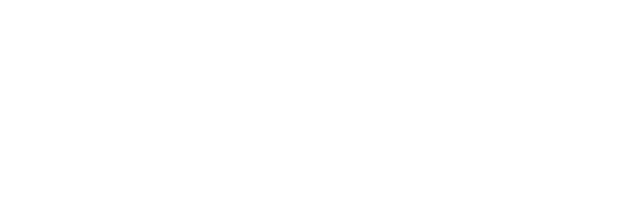
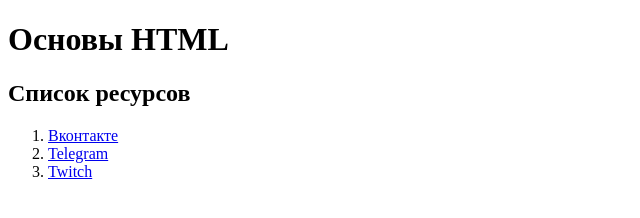
Before and after one commit to prostoromantic/task-html, a website: page src/index.html in a window 1280 px wide. Shown: the whole page, without its empty margins (0-640 px from the left). Drawn offline with Linux system fonts and the light colour scheme.

Commit message:
Задание по HTML

```diff
--- a/src/index.html
+++ b/src/index.html
@@ -3,5 +3,20 @@
     <head>
         <title>HTML</title>
     </head>
-    <body></body>
+    <body>
+        <h1>Основы HTML</h1>
+        <h2>Список ресурсов</h2>
+
+        <ol>
+            <li>
+                <a href="https://vk.com/">Вконтакте</a>
+            </li>
+            <li>
+                <a href="https://web.telegram.org/">Telegram</a>
+            </li>
+            <li>
+                <a href="https://www.twitch.tv/">Twitch</a>
+            </li>
+        </ol>
+    </body>
 </html>
```
Also changed, not shown: 1 other file.
